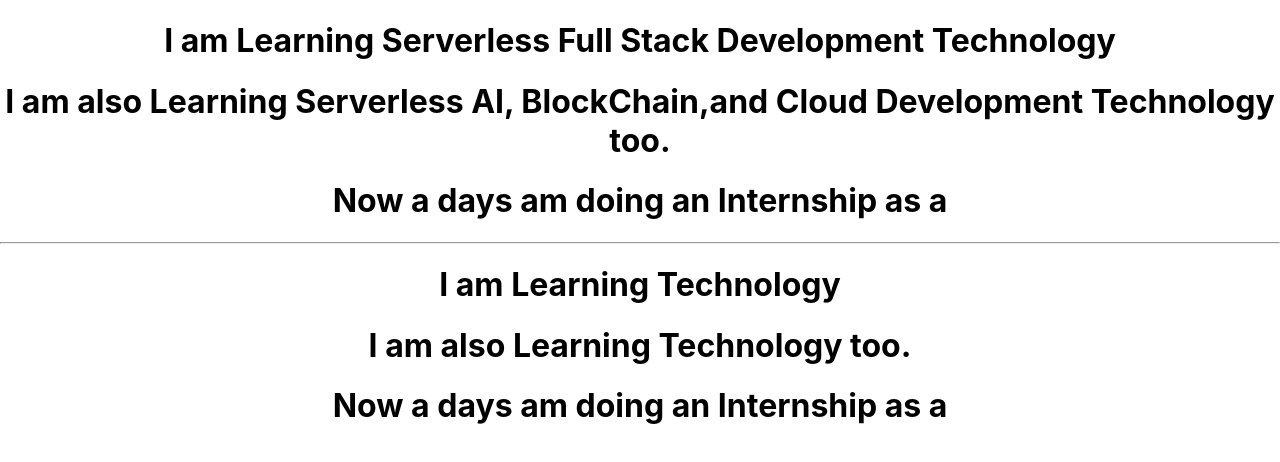
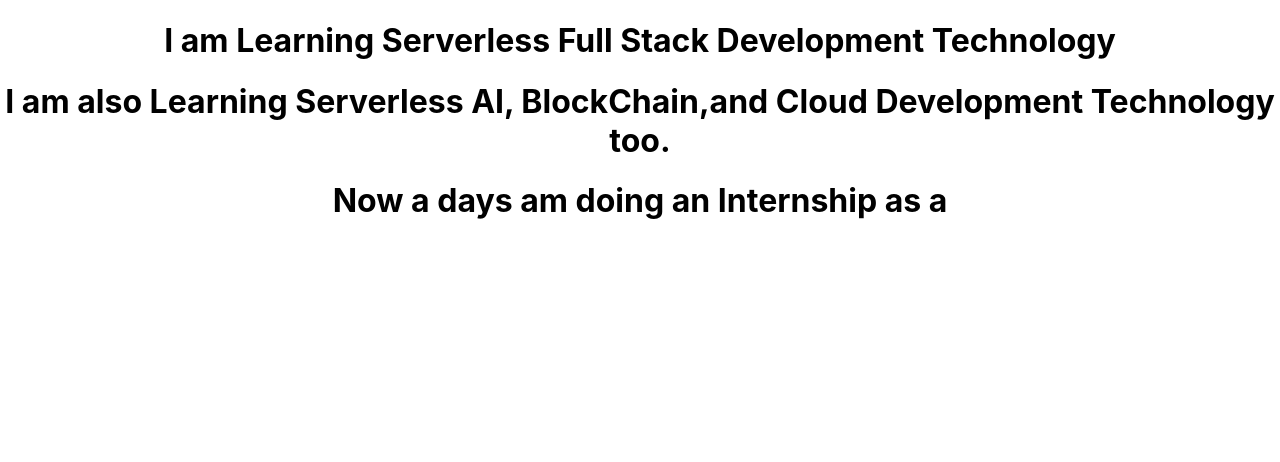
Before and after one commit to MuhammadAakash/panacloud_3rd_class_practice, a React (Create React App) app: page / in a window 1280 px wide. Shown: the top 462 px of the page. Built offline with nearby package versions, Linux system fonts and the light colour scheme.

Commit message:
updating display message

```diff
--- a/src/App.js
+++ b/src/App.js
@@ -5,9 +5,8 @@ import Learn from './learn';
 function App() {
   return (
     <div className="App">
-      <Learn serverLess="Serverless Full Stack Development" serverlessAI="Serverless AI, BlockChain,and Cloud Development "/>
-      <hr/>
-      <Learn internship="MEAN Stack Developer" />
+      <Learn serverLess="Serverless Full Stack Development" serverlessAI="Serverless AI, BlockChain,and Cloud Development " internship="MEAN Stack Developer"/>
+
 
     </div>
   );
```
